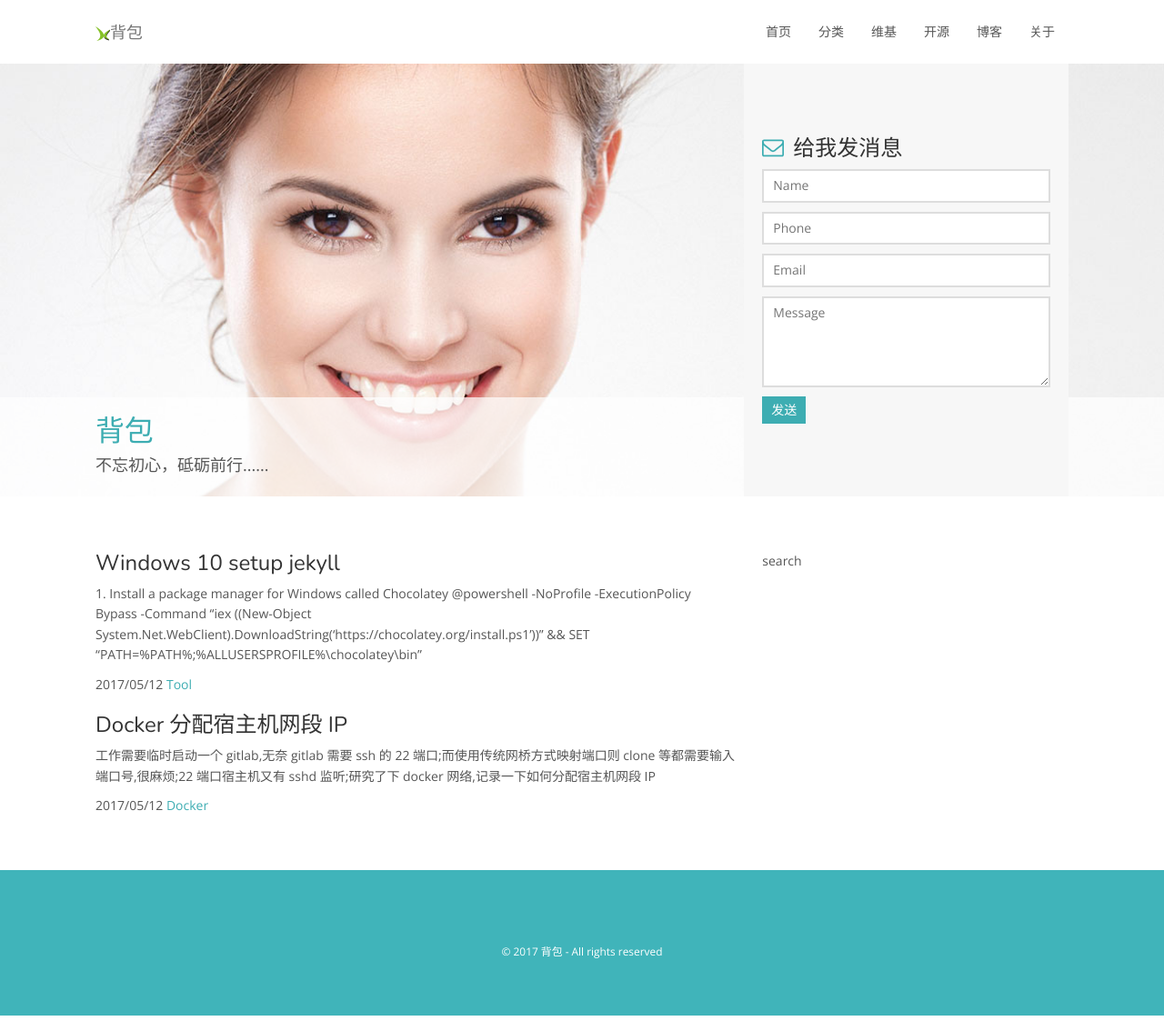
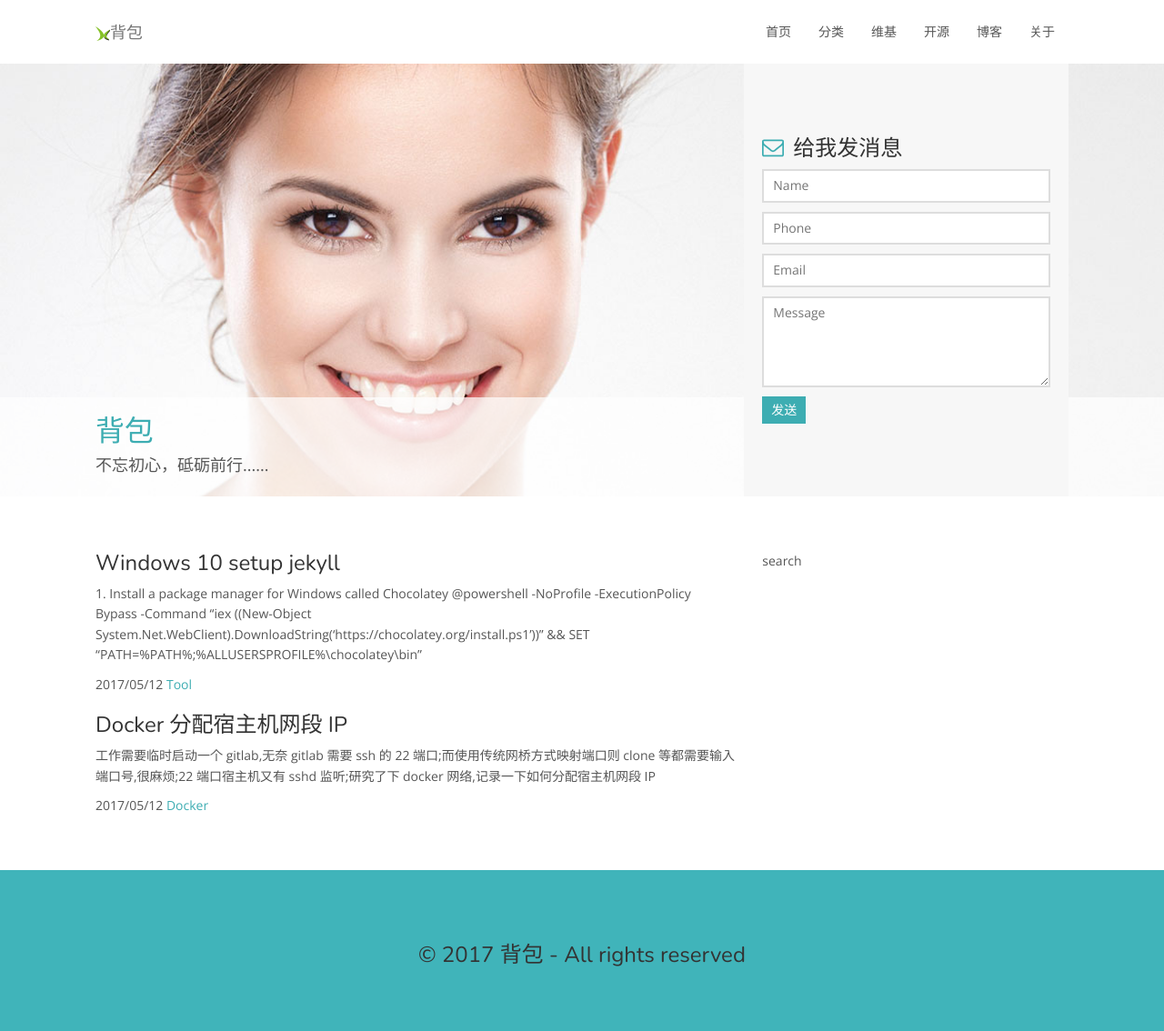
Before and after one commit to cqmh/blog, a Jekyll site: the page built from index.html, in a window 1280 px wide and 1134 px high. Shown: the whole window at 91% size. Built offline with Jekyll 4.4.1, drawn with Linux system fonts in a browser that asks for light colours; nearby versions of some CDN libraries; the list of posts is cut into pages by our own code.

Commit message:
修改字体大小

```diff
--- a/_includes/footer.html
+++ b/_includes/footer.html
@@ -11,7 +11,7 @@
             {% if site.feed %}<li><a href="#"><svg class="icon icon-feed"><use xlink:href="#icon-feed"></use></svg></a></li>{% endif %}
         </ul>
 
-        <small>{% if site.copyright %} {{ site.copyright }} {% endif %}</small>
+        <h3>{% if site.copyright %} {{ site.copyright }} {% endif %}</h3>
 
     </div>
 </footer>
```
